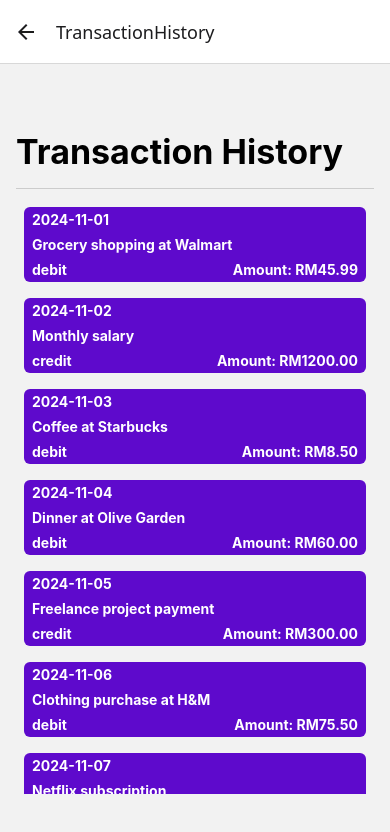
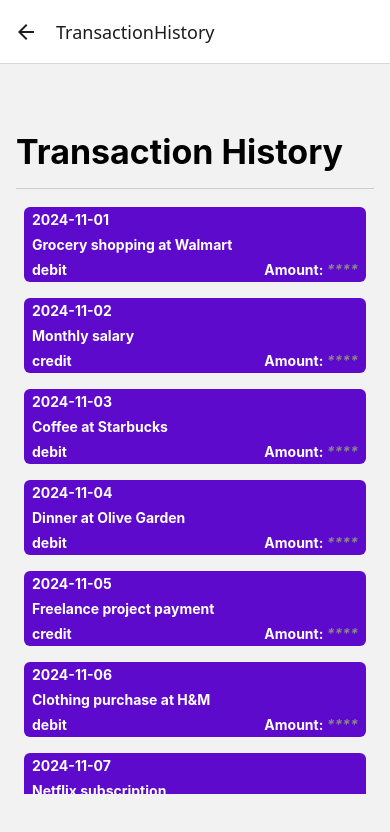
Before and after one commit to mcvitiesdeez/transactionHistoryV1, a React Native app: screen /TransactionHistory in a window 390 px wide. Shown: the top 832 px of the page. Built offline with nearby package versions, Linux system fonts and the light colour scheme.

Commit message:
Implemented Amount masking feature, Refactored TransactionHistoryScreen with components

```diff
--- /dev/null
+++ b/components/TransactionCard.tsx
@@ -0,0 +1,69 @@
+import { StyleSheet, Text, View, TouchableOpacity, Pressable } from 'react-native';
+
+interface TransactionCardProps {
+    item: {
+        transactionID: string;
+        date: string;
+        amount: number;
+        description: string;
+        type: string;
+        category: string;
+    };
+    revealedTransaction: string[];
+    onRevealAmount: (transactionID: string) => void;
+}
+
+const TransactionCard: React.FC<TransactionCardProps> = ({ item, revealedTransaction, onRevealAmount }) => {
+
+    const handleTransactionPress = () => {
+        console.log('Transaction Pressed');
+    }
+
+    return (
+        <View style={styles.transactionItem}>
+            <Pressable onPress={handleTransactionPress} android_ripple={{ color: '#cccccc' }}>
+                <Text style={styles.transactionText}>{item.date}</Text>
+                <Text style={styles.transactionText}>{item.description}</Text>
+                <View style={styles.rowContainer}>
+                    <Text style={styles.transactionText}>{item.type}</Text>
+                    <TouchableOpacity onPress={() => onRevealAmount(item.transactionID)}>
+                        <Text style={styles.transactionText}>
+                            Amount:
+                            {revealedTransaction.includes(item.transactionID) ? (
+                                ` RM${item.amount.toFixed(2)}`
+                            ) : (
+                                <Text style={styles.masked}> ****</Text>
+                            )}
+                        </Text>
+                    </TouchableOpacity>
+                </View>
+            </Pressable>
+        </View>
+    );
+}
+
+const styles = StyleSheet.create({
+    transactionItem: {
+        margin: 8,
+        borderRadius: 6,
+        backgroundColor: '#5e0acc',
+        fontWeight: 'bold',
+    },
+    transactionText: {
+        color: 'white',
+        paddingVertical: 4,
+        paddingHorizontal: 8,
+        fontWeight: 'bold',
+    },
+    rowContainer: {
+        flexDirection: 'row',
+        justifyContent: 'space-between',
+        alignItems: 'center',
+    },
+    masked: {
+        color: '#888',
+        fontStyle: 'italic',
+    },
+});
+
+export default TransactionCard;
--- a/screens/TransactionHistoryScreen.tsx
+++ b/screens/TransactionHistoryScreen.tsx
@@ -1,10 +1,36 @@
-import { View, Text, StyleSheet, FlatList, Pressable } from 'react-native';
+import { View, Text, StyleSheet, FlatList, Pressable, Alert } from 'react-native';
+import * as LocalAuthentication from 'expo-local-authentication';
 import transactionData from '../data/transactionData.json';
+import TransactionCard from '../components/TransactionCard';
+import { useState } from 'react';
 
 function TransactionHistoryScreen() {
+    const [revealedTransaction, setRevealedTransaction] = useState<string[]>([]);
+    const [isAuthenticated, setIsAuthenticated] = useState(false)
 
     const handleTransactionPress = () => {
         console.log('Transaction Pressed');
+    }
+
+    const handleRevealAmount = async (transactionID: string) => {
+        if (isAuthenticated) {
+            setRevealedTransaction((prev) => [...prev, transactionID]);
+        } else {
+            const hasHardware = await LocalAuthentication.hasHardwareAsync();
+            if (hasHardware) {
+                const authenticated = await LocalAuthentication.authenticateAsync({
+                    promptMessage: 'Authenticate to access your account',
+                    cancelLabel: 'Cancel',
+                    fallbackLabel: 'Enter PIN',
+                });
+                if (authenticated.success) {
+                    setIsAuthenticated(true);
+                    setRevealedTransaction((prev) => [...prev, transactionID]);
+                } else {
+                    Alert.alert('Authentication Failed', 'Unable to authenticate.');
+                }
+            }
+        }
     }
 
     return (
@@ -17,16 +43,11 @@ function TransactionHistoryScreen() {
                     data={transactionData}
                     keyExtractor={(item) => item.transactionID}
                     renderItem={({ item }) => (
-                        <View style={styles.transactionItem}>
-                            <Pressable onPress={handleTransactionPress} android_ripple={{ color: '#cccccc' }}>
-                                <Text style={styles.transactionText}>{item.date}</Text>
-                                <Text style={styles.transactionText}>{item.description}</Text>
-                                <View style={styles.rowContainer}>
-                                    <Text style={styles.transactionText}>{item.type}</Text>
-                                    <Text style={styles.transactionText}>Amount: RM{item.amount.toFixed(2)}</Text>
-                                </View>
-                            </Pressable>
-                        </View>
+                        <TransactionCard
+                            item={item}
+                            revealedTransaction={revealedTransaction}
+                            onRevealAmount={handleRevealAmount}
+                        />
                     )}
                 />
             </View>
```
